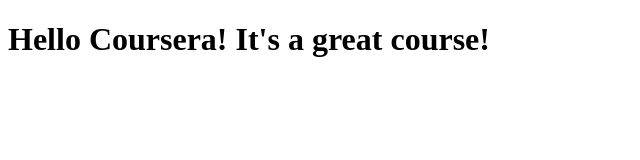
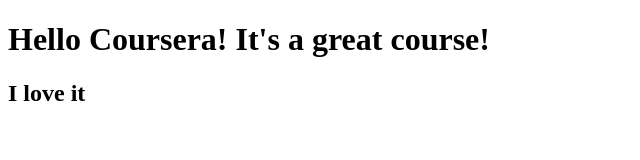
Before and after one commit to RanjiniHarihara/coursera-test, a plain HTML site: page site/index.html in a window 1280 px wide. Shown: the whole page, without its empty margins (0-640 px from the left). Drawn offline with Linux system fonts and the light colour scheme.

Commit message:
I Love it added

```diff
--- a/site/index.html
+++ b/site/index.html
@@ -5,6 +5,7 @@
 </head>
 <body>
 <h1>Hello Coursera! It's a great course!</h1>
+<h2>I love it</h2>
 
 </body>
 </html>
```
